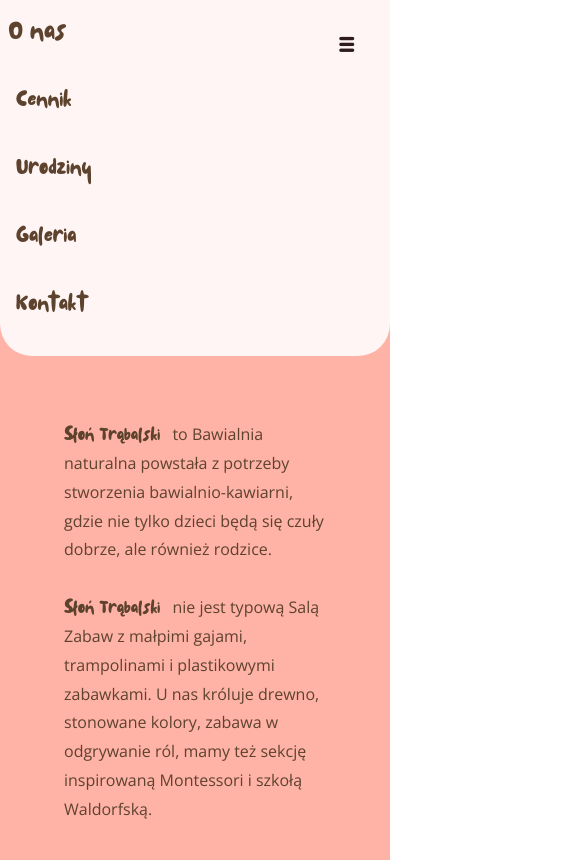
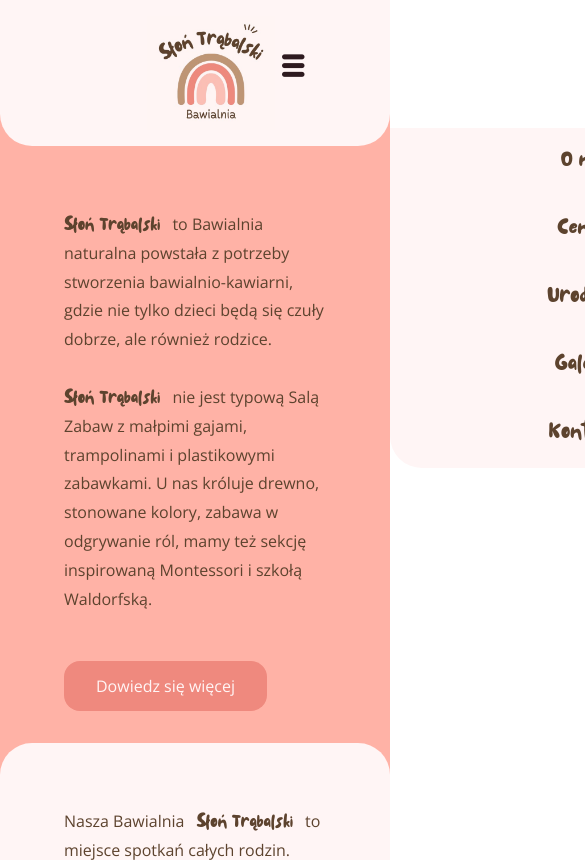
Before and after one commit to Magdalabno/Bawialnia, a plain HTML site: page index.html in a window 390 px wide. Shown: the top 860 px of the page, 585 px wide, since content can reach past the window. Drawn offline with nearby package versions, Linux system fonts and the light colour scheme.

Commit message:
Add responsive menu with JS

```diff
--- a/index.html
+++ b/index.html
@@ -18,9 +18,9 @@
             <div class="nav-logo">
                 <a href="index.html"><img src="resources/images/Logo2.jpg" alt="Logo"></a>
             </div>
-            <div class="nav-menu">
-                <i class="icon-menu"></i>
-                <ul>
+            <div>
+                <div class="icon"><i class="icon-menu"></i></div>
+                <ul class="nav-menu">
                     <li><a href="onas.html">O nas</a></li>
                     <li><a href="cennik.html">Cennik</a></li>
                     <li><a href="urodziny.html">Urodziny</a></li>
@@ -96,5 +96,13 @@
                 </div>
             </footer>
         </section>
+    <script>
+        const mobileNav = document.querySelector('.nav-menu');
+        const burgerBtn = document.querySelector('.icon-menu');
+
+        burgerBtn.addEventListener('click', function(){
+            mobileNav.classList.toggle('active');
+        })
+    </script>
     </body>
 </html>
--- a/resources/style.css
+++ b/resources/style.css
@@ -9,6 +9,7 @@ html {
     margin: 0;
     padding: 0;
     font-size: 16px;
+    overflow-x: hidden;
 }
 img {
     width: 100%;
@@ -30,7 +31,7 @@ h1 {
 nav {
     background-color: #FFF5F5;
     display: flex;
-    justify-content: flex-start;
+    justify-content: space-around;
     align-items: center;
     border-bottom-left-radius: 2rem;
     border-bottom-right-radius: 2rem;
@@ -38,7 +39,7 @@ nav {
     position: relative;
 }
 .nav-logo {
-    width: 25%;
+
     text-align: center;
 }
 nav img {
@@ -55,15 +56,15 @@ nav img:hover {
 .nav-menu {
     margin: 0 auto;
 }
-.nav-menu ul {
+.nav-menu {
     list-style: none;
     display: inline-flex;
     padding-left: 0rem;
 }
-.nav-menu ul>li {
+.nav-menu li {
     padding: 2rem;
 }
-.nav-menu ul>li:hover {
+.nav-menu li:hover {
     transform: scale(1.2);
     transition: 0.5s ease;
     cursor: pointer;
@@ -340,11 +341,17 @@ footer p {
     max-width: 800px;
     width: 45vw;
 }
+.icon {
+    font-size: 1.5rem;
+    margin: 2rem;
+    position: absolute;
+    top: 1rem;
+    right: 2rem;
+}
 .icon-menu {
     color: #2e1a1f;
-    position: absolute;
-    top: 2rem;
-    right: 2rem;
+    padding: 1rem;
+    cursor: pointer;
 }
 .map-big {
     width: 500px;
@@ -352,6 +359,7 @@ footer p {
     border: 0;
     padding: 1rem;
 }
+
 /* Responsiveness */
 
 @media only screen and (max-width: 1000px) {
@@ -380,15 +388,29 @@ footer p {
 
 }
 @media only screen and (max-width: 768px) {
-    .nav-menu ul {
-       flex-direction: column;
+    nav {
+        justify-content: space-between;
     }
-    .nav-menu ul>li {
+    .nav-menu {
+        flex-direction: column;
+        align-items: center;
+        position: absolute;
+        top: 8rem;
+        right: 0;
+        background-color: #FFF5F5;
+        width: 100%;
+        border-bottom-left-radius: 2rem;
+        border-bottom-right-radius: 2rem;
+        transform: translate(100%);
+        overflow: hidden;
+    }
+    .nav-menu.active {
+        transform: translate(0%);
+    }
+    .nav-menu li {
         padding: 1rem;
     }
-    .nav-logo {
-        display: none;
-    }
+
     .o-nasimg, .o-nasimg2, .onasimg {
         display: none;
     }
```
Also changed, not shown: cennik.html (+12 -2 lines), galeria.html (+12 -2 lines), kontakt.html (+12 -2 lines), onas.html (+12 -2 lines), urodziny.html (+12 -2 lines).
